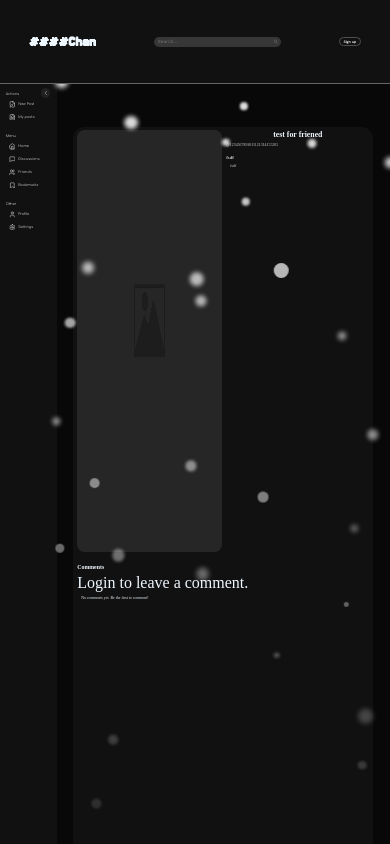
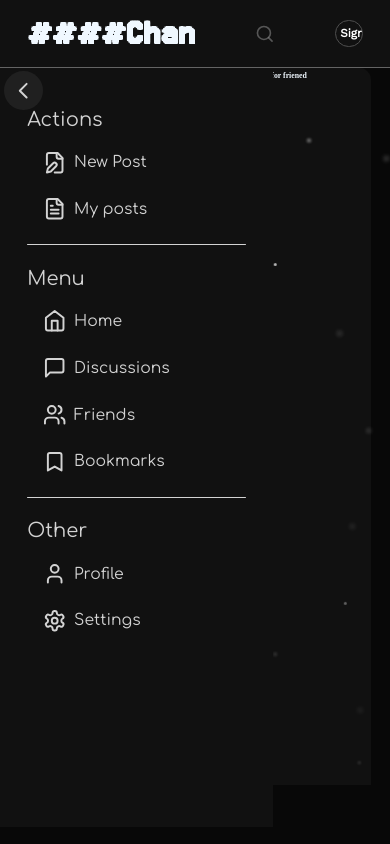
Before and after one commit to Qoziwe/ChanForum, a Flask app: page /7 in a window 390 px wide. Run offline with Flask 3, Linux system fonts and the light colour scheme; data comes from the database, SQL or seed files in the repository; both versions use the stored data as it was after the commit; some web fonts are replaced.

Commit message:
small adaptation

```diff
--- a/Kunichan/static/scripts/base.js
+++ b/Kunichan/static/scripts/base.js
@@ -1,5 +1,5 @@
 const snowContainer = document.querySelector(".snow-container");
-const snowflakeCount = 80;
+const snowflakeCount = 50;
 
 function createSnowflake() {
   if (snowContainer.children.length >= snowflakeCount) {
@@ -9,8 +9,8 @@ function createSnowflake() {
   const snowflake = document.createElement("div");
   snowflake.classList.add("snowflake");
   const size = Math.random() * 10 + 5;
-  snowflake.style.width = `${size}px`;
-  snowflake.style.height = `${size}px`;
+  snowflake.style.width = `${size - 25}vw`;
+  snowflake.style.height = `${size - 25}vw`;
   const startX = Math.random() * 100;
   snowflake.style.left = `${startX}vw`;
   const fallDuration = Math.random() * 5 + 5;
@@ -50,6 +50,7 @@ function toggleNavigation() {
   const NH1Elements = document.querySelectorAll("#Navigation h1");
   navigation.classList.toggle("collapsed");
 
+  if (window.innerWidth > 700) {
     if (navigation.classList.contains("collapsed")) {
       localStorage.setItem("NavigationBarStatus", "collapsed");
       setTimeout(function () {
@@ -77,7 +78,15 @@ function toggleNavigation() {
         element.style.display = "block";
       });
       document.getElementById("Toggle-btn").style.position = "absolute";
-    document.getElementById("Toggle-btn").style.margin = "0 1.8vw 0 0";
+    }
+  } else {
+    if (navigation.classList.contains("collapsed")) {
+      localStorage.setItem("NavigationBarStatus", "collapsed");
+      document.getElementById("Toggle-btn").style.left = "1vw";
+    } else {
+      localStorage.setItem("NavigationBarStatus", "decollapsed");
+      document.getElementById("Toggle-btn").style.left = "80%";
+    }
   }
 }
 
@@ -86,7 +95,10 @@ window.onload = function () {
   const PElements = document.querySelectorAll(".N-Button p");
   const NButtonSVGElemets = document.querySelectorAll(".N-H-Svg");
   const NH1Elements = document.querySelectorAll("#Navigation h1");
-  if (localStorage.getItem("NavigationBarStatus") == "collapsed") {
+  if (
+    localStorage.getItem("NavigationBarStatus") == "collapsed" &&
+    window.innerWidth > 700
+  ) {
     PElements.forEach((element) => {
       element.style.display = "none";
     });
--- a/Kunichan/static/styles/base.css
+++ b/Kunichan/static/styles/base.css
@@ -1,3 +1,4 @@
+/*#region FONTS  */
 @font-face {
   font-family: "Jersey15";
   src: url("../fonts/Jersey15-Regular.ttf") format("truetype");
@@ -20,7 +21,9 @@
   font-family: "Inter";
   src: url("../fonts/Inter-Regular.otf");
 }
+/*#endregion */
 
+/*#region GLOBAL */
 * {
   margin: 0;
   padding: 0;
@@ -30,7 +33,6 @@
   color: aliceblue;
   border: 0;
 }
-
 html {
   scroll-behavior: smooth;
 }
@@ -38,7 +40,9 @@ body {
   width: 100%;
   background-color: #080808;
 }
+/*#endregion*/
 
+/*#region SNOW */
 .snow-container {
   width: 100%;
   height: 100%;
@@ -50,8 +54,8 @@ body {
   overflow: hidden;
 }
 .snowflake {
-  width: 10px; /* Example width */
-  height: 10px; /* Example height */
+  width: 0.8vw; /* Example width */
+  height: 0.8vw; /* Example height */
   background-color: #ffffff;
   opacity: 0.5;
   position: absolute;
@@ -70,7 +74,9 @@ body {
     opacity: 0;
   }
 }
+/*#endregion*/
 
+/*#region PRELOADER */
 .spinner-wrapper {
   width: 100%;
   height: 100%;
@@ -81,7 +87,7 @@ body {
   justify-content: center;
   align-items: center;
   background-color: #111111;
-  z-index: 1000;
+  z-index: 10000;
 }
 .spinner {
   width: 3.5vw;
@@ -103,11 +109,13 @@ body {
 .hidden {
   display: none;
 }
+/*#endregion*/
 
 main {
   display: flex;
 }
 
+/*#region NAVIGATION */
 #Navigation {
   width: 17vw;
   height: 90vh;
@@ -137,6 +145,8 @@ main {
   color: #d3d3d3;
   text-align: left;
   transition: opacity 0.3s ease-in-out;
+  overflow: hidden;
+  white-space: nowrap;
 }
 #Navigation hr {
   width: 80%;
@@ -144,6 +154,7 @@ main {
   background-color: #d3d3d3;
   margin: 0.5vw;
   border: none;
+  border-radius: 10vw;
 }
 .N-Button p {
   font-size: 0.9vw;
@@ -164,6 +175,7 @@ main {
   border-radius: 0.7vw;
   padding-left: 0.8vw;
   transition: ease-in-out 100ms;
+  overflow: hidden;
 }
 .toggle-btn {
   width: 2.5vw;
@@ -177,7 +189,7 @@ main {
   justify-content: center;
   align-items: center;
   cursor: pointer;
-  transition: all 150ms ease-in-out;
+  transition: all 300ms ease-in-out;
 }
 #Navigation .toggle-btn:hover {
   background-color: #4f4f4f;
@@ -207,6 +219,8 @@ main {
   color: #fcfcfc;
 }
 .N-Button svg {
+  overflow: hidden;
+  white-space: nowrap;
   transition: ease-in-out 100ms;
 }
 .N-Button:hover svg {
@@ -226,7 +240,9 @@ main {
   border-radius: 5vw;
   object-fit: cover;
 }
+/*#endregion*/
 
+/*#region HEADER */
 .navbar {
   width: 100%;
   height: 10vh;
@@ -281,8 +297,10 @@ main {
   font-size: 1vw;
   pointer-events: none;
 }
-.search-icon i {
+.search-icon svg {
   color: #8282829c;
+  width: 1.2vw;
+  height: 1.2vw;
 }
 .logbutton {
   height: 2.3vw;
@@ -313,11 +331,110 @@ main {
   object-fit: cover;
   border-radius: 10vw;
 }
+/*#endregion*/
 
 #mainInner {
   width: 100%;
   display: flex;
   justify-content: center;
+}
+
+@media (max-width: 700px) {
+  /*#region NAVIGATION */
+  #Navigation {
+    width: 70vw;
+    position: absolute;
+    top: 0;
+    z-index: 1000;
+    padding-top: 4vh;
+    margin-top: 8vh;
+    gap: 2vw;
+  }
+  #Navigation.collapsed {
+    width: 0vw;
+  }
+  .toggle-btn {
+    width: 10vw;
+    height: 10vw;
+    font-size: 6vw;
+    top: 1vw;
+    left: 1vw;
+    z-index: 5;
+  }
+  #Navigation .toggle-btn:hover {
+    background-color: #202020;
+    box-shadow: 0px 0px 1vw 0.1vw #4f4f4f00;
+    -webkit-box-shadow: 0px 0px 1vw 0.1vw #4f4f4f00;
+    -moz-box-shadow: 0px 0px 1vw 0.1vw #4f4f4f00;
+  }
+  #Navigation .toggle-btn svg {
+    width: 6vw;
+    height: 6vw;
+  }
+  .N-Button p {
+    font-size: 4vw;
+  }
+  .N-Button {
+    height: 10vw;
+    gap: 2vw;
+    padding-left: 4vw;
+    border-radius: 2.5vw;
+  }
+  .N-H-Svg {
+    width: 6vw;
+    height: 6vw;
+    min-width: 6vw;
+    min-height: 6vw;
+  }
+  #N-P-Img {
+    width: 8vw;
+    height: 8vw;
+    border: 0.5vw solid #484848;
+  }
+  #Navigation h1 {
+    font-size: 5vw;
+    margin: 2vw 0 1vw 0;
+  }
+  #Navigation hr {
+    height: 0.1vw;
+    margin: 2vw 0;
+  }
+  /*#endregion*/
+
+  /*#region HEADER */
+  .navbar {
+    height: 8vh;
+  }
+  .navbar-logo h1 {
+    font-size: 10vw;
+  }
+  #search-bar {
+    display: none;
+  }
+  .search-icon {
+    width: 8vw;
+    height: 8vw;
+    border-radius: 3vw;
+    background-color: #08080800;
+  }
+  .search-icon svg {
+    width: 5vw;
+    height: 5vw;
+  }
+  .logbutton {
+    width: 7vw;
+    height: 7vw;
+    font-size: 3vw;
+    overflow: hidden;
+    white-space: nowrap;
+  }
+  #H-Img {
+    width: 6.9vw;
+    height: 6.9vw;
+    object-fit: cover;
+    border-radius: 10vw;
+  }
+  /*#endregion*/
 }
 
 /* Расположение стилей должно идти в строгом порядке
--- a/Kunichan/templates/base.html
+++ b/Kunichan/templates/base.html
@@ -32,7 +32,6 @@
       <div class="navbar-logo">
         <h1><a href="/">####Chan</a></h1>
       </div>
-
       <div class="search-container">
         <input
           type="text"
@@ -41,11 +40,23 @@
           autocomplete="off"
         />
         <div class="search-icon">
-          <i class="fas fa-search"></i>
+          <svg
+            xmlns="http://www.w3.org/2000/svg"
+            width="24"
+            height="24"
+            viewBox="0 0 24 24"
+            fill="none"
+            stroke="#8282829c"
+            stroke-width="2"
+            stroke-linecap="round"
+            stroke-linejoin="round"
+          >
+            <circle cx="11" cy="11" r="8"></circle>
+            <path d="m21 21-4.3-4.3"></path>
+          </svg>
         </div>
         <div class="search-results" id="results-container"></div>
       </div>
-
       {% if username %}
       <a href="/profile">
         <button class="logbutton" style="padding-left: 0">
@@ -62,9 +73,12 @@
             id="N-P-Img"
             class="N-H-Svg"
           />
-          {% endif %} {{ username | truncate(19) }}
+          {% endif %}
+          <!--  -->
+          {{ username | truncate(19) }}
         </button>
       </a>
+
       {% else %}
       <a href="/register"><button class="logbutton">Sign up</button></a>
       {% endif %}
```
Also changed, not shown: Kunichan/static/styles/mainpage.css (+16 -0 lines), Kunichan/db/databasepost.db. Lines whose indentation alone changed are shown as unchanged.
